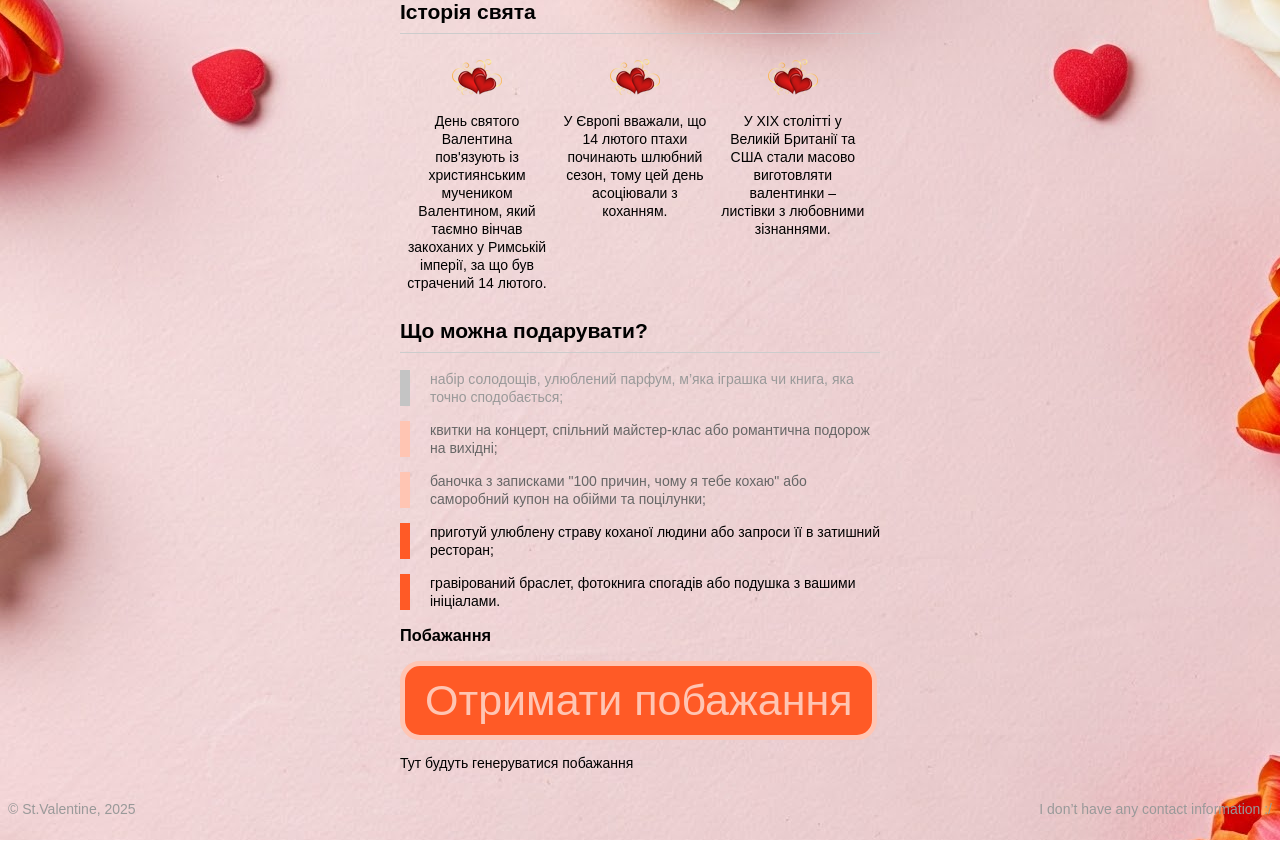
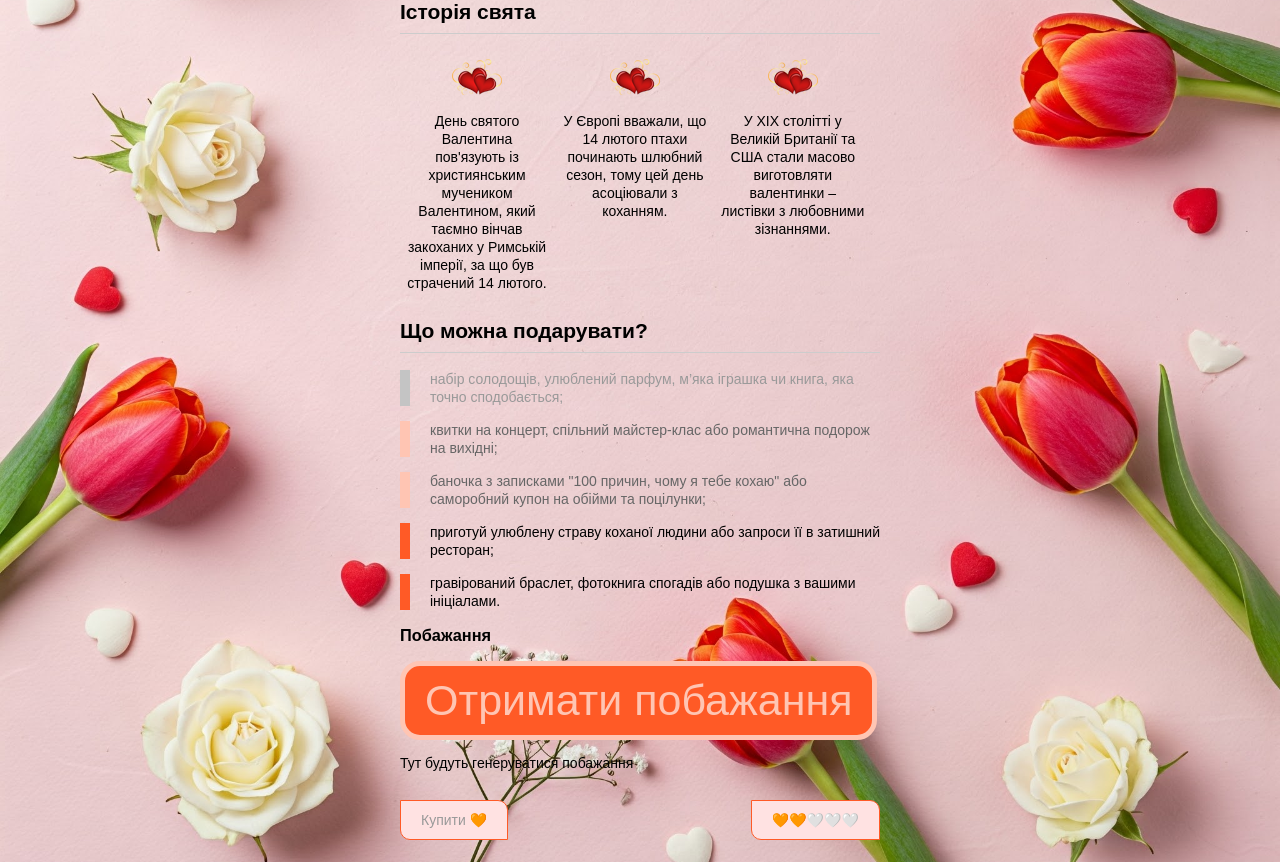
Before and after one commit to fnwfiqwfipqwpf/valentine, a plain HTML site: page index.html in a window 1280 px wide. Shown: the part 369-1231 px from the top of the page. Before the commit the page ends 1209 px from the top, so only its background shows below. Drawn offline with Linux system fonts and the light colour scheme.

Commit message:
Додано кнопки для покупки сердечок

```diff
--- a/css/style.css
+++ b/css/style.css
@@ -4,7 +4,9 @@ body {
   font-size: 14px;
   line-height: 18px;
   color: #000000;
-  background: #ffffff url("../img/background.jfif") no-repeat 50% 0;
+  background: #ffffff url("../img/background.jfif") no-repeat;
+  background-size: cover;
+
 }
 
 h1 {
@@ -38,7 +40,7 @@ h2 {
 /* Add a rule for the vip class here */
 .vip {
   border-color: #ff5a26;
-  color: #000000
+  color: #000000;
 }
 
 .container {
@@ -67,8 +69,8 @@ h2 {
 
 .feature-kitten {
   padding-top: 60px;
-  width:50px;
-  background-image: url("../img/heartheart.png")  ;
+  width: 50px;
+  background-image: url("../img/heartheart.png");
 }
 
 .feature-cat {
@@ -86,16 +88,31 @@ h2 {
   list-style: none;
 }
 
-.site-footer {
-  display: flex;
-  justify-content: space-between;
-  color: #999999;}
+
 .wishes {
   margin-top: 30px;
   text-align: center;
 }
-.wishes{
-  margin-top:100px
+/*Підвал сайту з кнопкою купівлі 🧡*/
+.site-footer {
+  display: flex;
+  justify-content: space-between;
+  color: #999999;
+}
+.site-footer p {
+  background-color: #ffe2e2;
+  padding: 10px 20px;
+  border-radius: 0px 10px;
+  border: 1px solid #ff5a26;
+  cursor: pointer;
+}
+.site-footer p:last-child {
+  cursor: help;
+}
+/*Секція випадкових побажань*/
+
+.wishes {
+  margin-top: 100px;
 }
 
 #Wishes_btn {
--- a/index.html
+++ b/index.html
@@ -1,45 +1,78 @@
 <!DOCTYPE html>
 <html lang="en">
   <head>
-    <meta charset="utf-8">
+    <meta charset="utf-8" />
     <title>Супруненко Valentine's day</title>
-    <link rel="stylesheet" href="css/style.css">
-    <link rel="icon" type="image/x-icon" href="/img/heartlogo.ico">
+    <link rel="stylesheet" href="css/style.css" />
+    <link rel="icon" type="image/x-icon" href="/img/heartlogo.ico" />
   </head>
   <body>
-
     <div class="container">
       <header class="site-header">
-        <h1>День святого Валентина </h1>
+        <h1>День святого Валентина</h1>
         <p>Історія свята та інше</p>
-        <img src="img/valentine.png" width="359" height="190" alt="Muffin photo">
+        <img
+          src="img/valentine.png"
+          width="359"
+          height="190"
+          alt="Muffin photo"
+        />
       </header>
 
       <section class="features">
         <h2>Історія свята</h2>
-        <p class="feature-kitten">День святого Валентина пов'язують із християнським мучеником Валентином, який таємно вінчав закоханих у Римській імперії, за що був страчений 14 лютого.        </p>
-        <p class="feature-train">У Європі вважали, що 14 лютого птахи починають шлюбний сезон, тому цей день асоціювали з коханням.</p>
-        <p class="feature-cat">У XIX столітті у Великій Британії та США стали масово виготовляти валентинки – листівки з любовними зізнаннями.</p>
+        <p class="feature-kitten">
+          День святого Валентина пов'язують із християнським мучеником
+          Валентином, який таємно вінчав закоханих у Римській імперії, за що був
+          страчений 14 лютого.
+        </p>
+        <p class="feature-train">
+          У Європі вважали, що 14 лютого птахи починають шлюбний сезон, тому цей
+          день асоціювали з коханням.
+        </p>
+        <p class="feature-cat">
+          У XIX столітті у Великій Британії та США стали масово виготовляти
+          валентинки – листівки з любовними зізнаннями.
+        </p>
       </section>
 
       <section class="skills">
         <h2>Що можна подарувати?</h2>
         <ul class="skills-list">
-          <li class="skills-item">набір солодощів, улюблений парфум, м’яка іграшка чи книга, яка точно сподобається;</li>
-          <li class="skills-item standard">квитки на концерт, спільний майстер-клас або романтична подорож на вихідні;</li>
-          <li class="skills-item standard">баночка з записками "100 причин, чому я тебе кохаю" або саморобний купон на обійми та поцілунки;</li>
-          <li class="skills-item vip">приготуй улюблену страву коханої людини або запроси її в затишний ресторан;</li>
-          <li class="skills-item vip">гравірований браслет, фотокнига спогадів або подушка з вашими ініціалами.</li>
+          <li class="skills-item">
+            набір солодощів, улюблений парфум, м’яка іграшка чи книга, яка точно
+            сподобається;
+          </li>
+          <li class="skills-item standard">
+            квитки на концерт, спільний майстер-клас або романтична подорож на
+            вихідні;
+          </li>
+          <li class="skills-item standard">
+            баночка з записками "100 причин, чому я тебе кохаю" або саморобний
+            купон на обійми та поцілунки;
+          </li>
+          <li class="skills-item vip">
+            приготуй улюблену страву коханої людини або запроси її в затишний
+            ресторан;
+          </li>
+          <li class="skills-item vip">
+            гравірований браслет, фотокнига спогадів або подушка з вашими
+            ініціалами.
+          </li>
         </ul>
       </section>
+
+
       <section>
-      <h3>Побажання</h3>
-<button id="Wishes_btn">Отримати побажання</button>
-<p id="p_Wishes">Тут будуть генеруватися побажання</p> </div> </section>
+        <h3>Побажання</h3>
+        <button id="Wishes_btn">Отримати побажання</button>
+        <p id="p_Wishes">Тут будуть генеруватися побажання</p>
+      </section>
 
-      <footer class="site-footer">
-        <p>© St.Valentine, 2025</p>
-        <p>I don’t have any contact information :/ </p>
+
+      <footer class="site-footer container">
+        <p id="btn-buy-hearts">Купити 🧡</p>
+        <p id="count-of-hearts">🧡🧡🤍🤍🤍</p>
       </footer>
     </div>
   </body>
```
Lines whose indentation alone changed are shown as unchanged.
